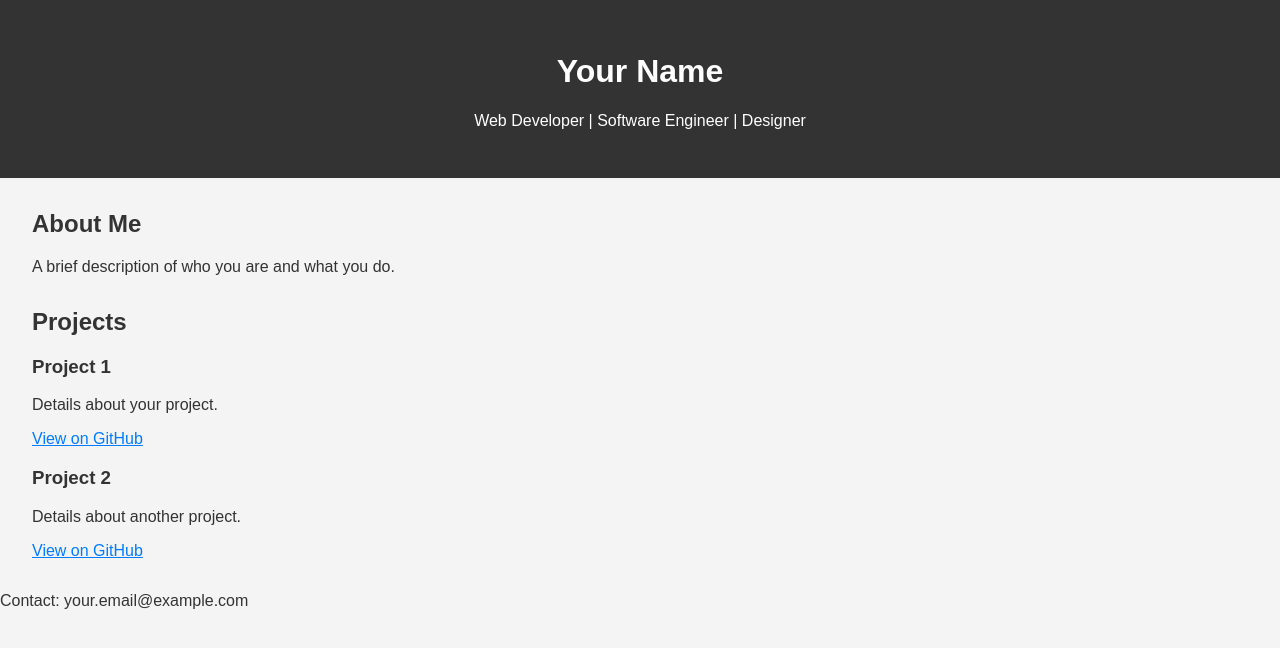
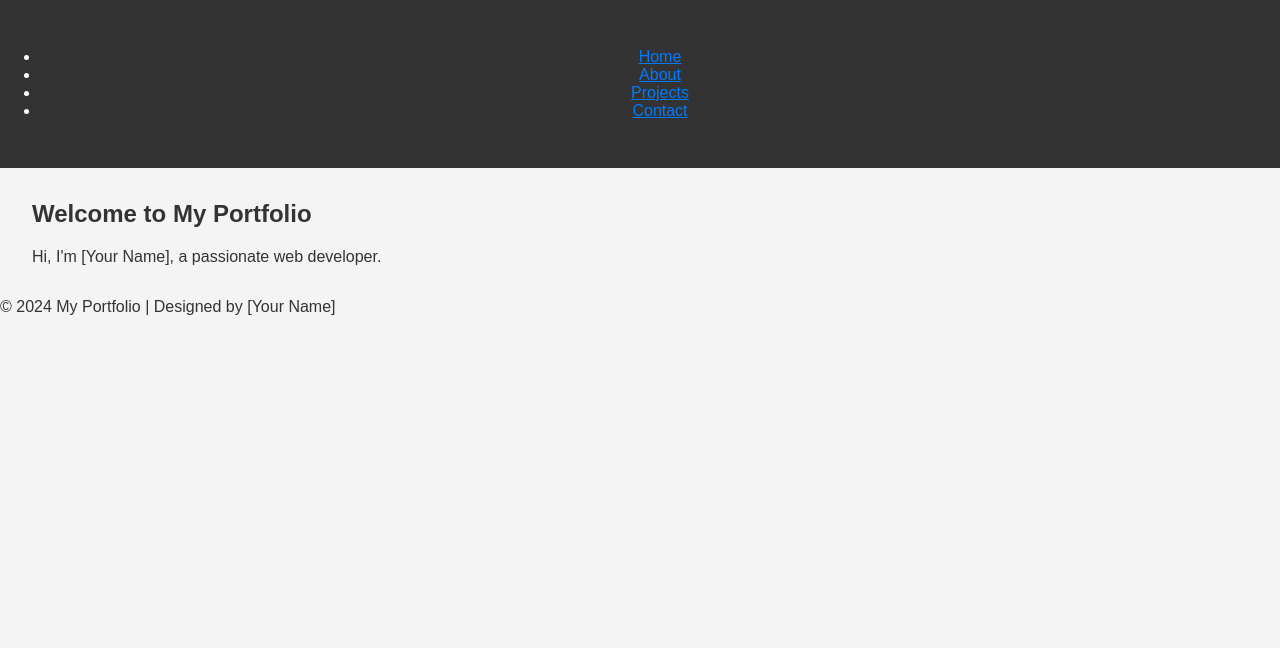
Before and after one commit to SSS-888/sss-888.github.io, a plain HTML site: page index.html in a window 1280 px wide. Drawn offline with Linux system fonts and the light colour scheme; files that its build step writes are made by us from their sources.

Commit message:
Update index.html

```diff
--- a/index.html
+++ b/index.html
@@ -3,37 +3,30 @@
 <head>
     <meta charset="UTF-8">
     <meta name="viewport" content="width=device-width, initial-scale=1.0">
-    <meta name="description" content="Portfolio of Your Name">
-    <title>Your Name | Portfolio</title>
-    <link rel="stylesheet" href="style.css">
+    <title>My Portfolio | Home</title>
+    <link rel="stylesheet" href="assets/css/style.css">
 </head>
 <body>
     <header>
-        <h1>Your Name</h1>
-        <p>Web Developer | Software Engineer | Designer</p>
+        <nav>
+            <ul>
+                <li><a href="index.html" class="active">Home</a></li>
+                <li><a href="about.html">About</a></li>
+                <li><a href="projects.html">Projects</a></li>
+                <li><a href="contact.html">Contact</a></li>
+            </ul>
+        </nav>
     </header>
 
-    <section>
-        <h2>About Me</h2>
-        <p>A brief description of who you are and what you do.</p>
-    </section>
-
-    <section>
-        <h2>Projects</h2>
-        <div class="project">
-            <h3>Project 1</h3>
-            <p>Details about your project.</p>
-            <a href="https://github.com/username/project1">View on GitHub</a>
-        </div>
-        <div class="project">
-            <h3>Project 2</h3>
-            <p>Details about another project.</p>
-            <a href="https://github.com/username/project2">View on GitHub</a>
+    <section class="hero">
+        <div class="hero-content">
+            <h1>Welcome to My Portfolio</h1>
+            <p>Hi, I'm [Your Name], a passionate web developer.</p>
         </div>
     </section>
 
     <footer>
-        <p>Contact: your.email@example.com</p>
+        <p>&copy; 2024 My Portfolio | Designed by [Your Name]</p>
     </footer>
 </body>
 </html>
```
